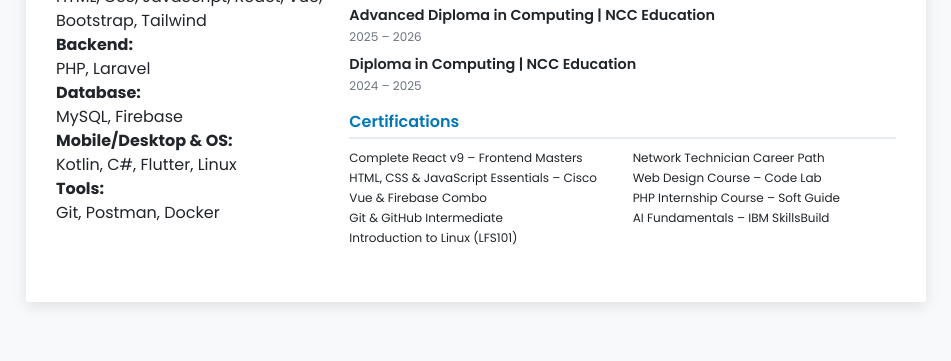
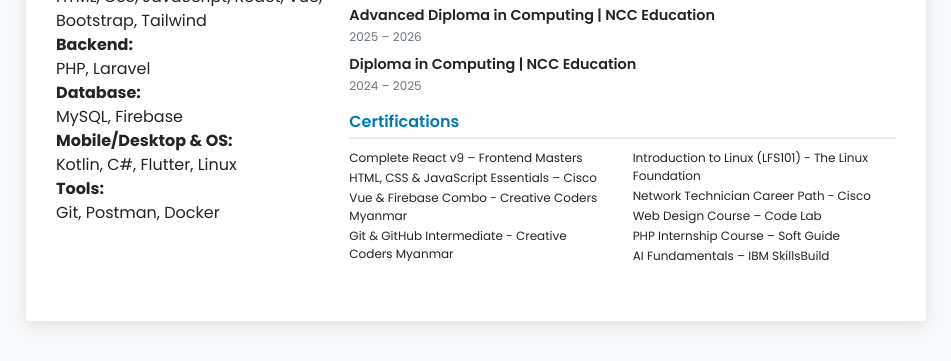
Before and after one commit to KhantKyawLin/KKL_PORTFOLIO, a plain HTML site: page cv.html in a window 1280 px wide. Shown: the part 707-1068 px from the top of the page, without its empty margins (164-1115 px from the left). Drawn offline with nearby package versions, Linux system fonts and the light colour scheme.

Commit message:
adjust CV PDF

```diff
--- a/cv.html
+++ b/cv.html
@@ -194,7 +194,8 @@
                     <p style="font-size:0.85rem; line-height: 1.5;">
                         A pragmatic <strong>Full-Stack Developer</strong> dedicated to building simple, useful, and
                         secure digital tools that solve real-world problems. With experience in <strong>React,
-                            Laravel, and modern web architectures</strong>, I focus on turning complex workflows into clean,
+                            Laravel, and modern web architectures</strong>, I focus on turning complex workflows into
+                        clean,
                         user-friendly platforms that make someone's life easier.
                     </p>
                 </div>
@@ -315,16 +316,16 @@
                             <p>HTML, CSS & JavaScript Essentials – Cisco</p>
                         </li>
                         <li>
-                            <p>Vue & Firebase Combo</p>
+                            <p>Vue & Firebase Combo - Creative Coders Myanmar</p>
                         </li>
                         <li>
-                            <p>Git & GitHub Intermediate</p>
+                            <p>Git & GitHub Intermediate - Creative Coders Myanmar</p>
                         </li>
                         <li>
-                            <p>Introduction to Linux (LFS101)</p>
+                            <p>Introduction to Linux (LFS101) - The Linux Foundation</p>
                         </li>
                         <li>
-                            <p>Network Technician Career Path</p>
+                            <p>Network Technician Career Path - Cisco</p>
                         </li>
                         <li>
                             <p>Web Design Course – Code Lab</p>
```
Also changed, not shown: 1 other file.
